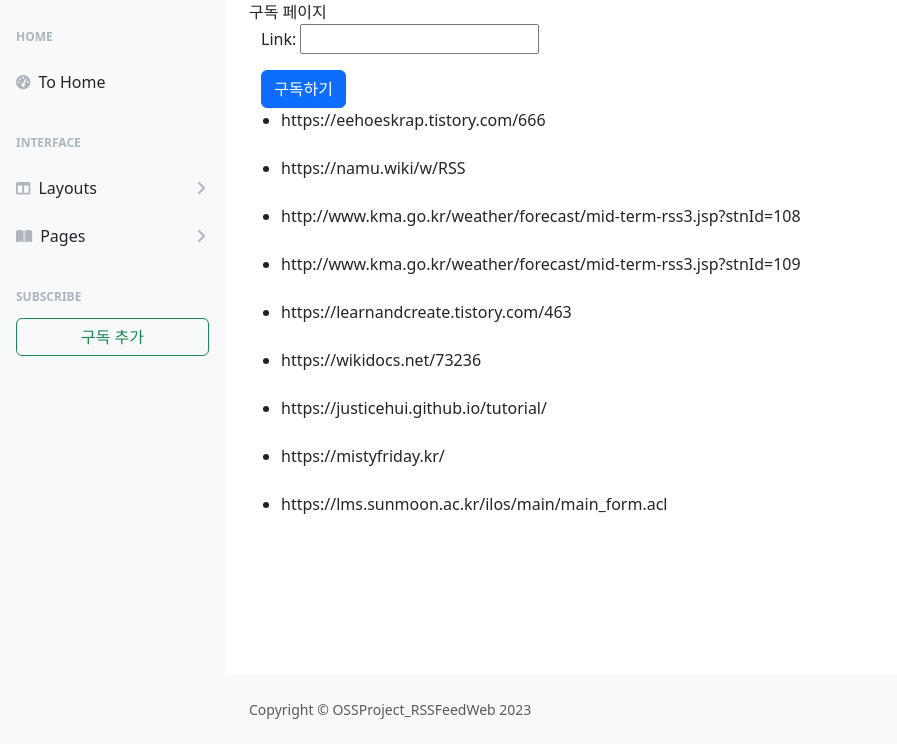
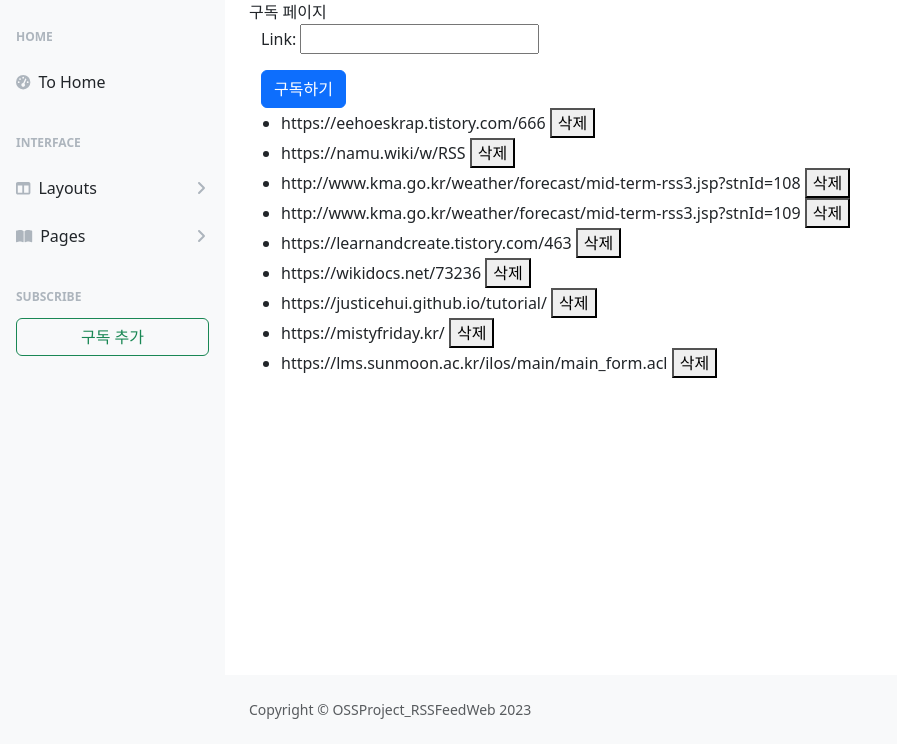
Before and after one commit to WAME-LEL/OSSProject_RSSFeedWeb, a Django app: page /latest/feed/sub/ in a window 1280 px wide. Shown: the part 56-800 px from the top of the page, without its empty margins (0-897 px from the left). Run offline with Django 4.2, Linux system fonts and the light colour scheme; data comes from the database, SQL or seed files in the repository; both versions use the stored data as it was after the commit; some libraries are stand-ins or nearby versions.

Commit message:
삭제버튼 추가
액션 추가는 x

```diff
--- a/templates/RssFeedWeb/sub.html
+++ b/templates/RssFeedWeb/sub.html
@@ -112,8 +112,9 @@
                         {% for subsData in sub_list %}
                         <li>
                             {{subsData.link}}
+                            <!--                url 부분 수정 예정-->
+                            <a href="{%url 'sub'%}"><button>삭제</button></a>
                         </li>
-                        <br>
                         {% endfor %}
                     </ul>
                 </div>
```
Also changed, not shown: db.sqlite3.
